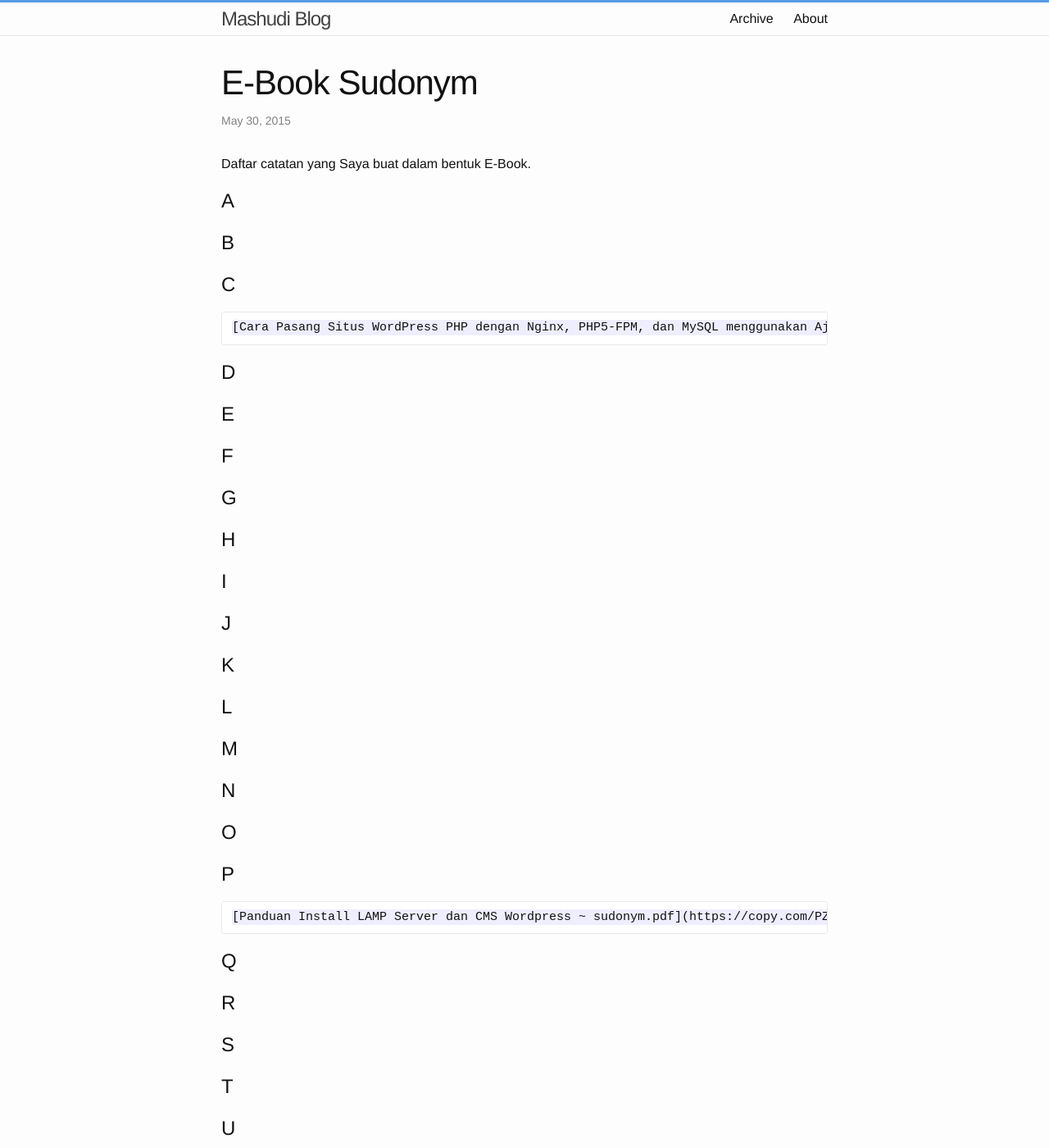
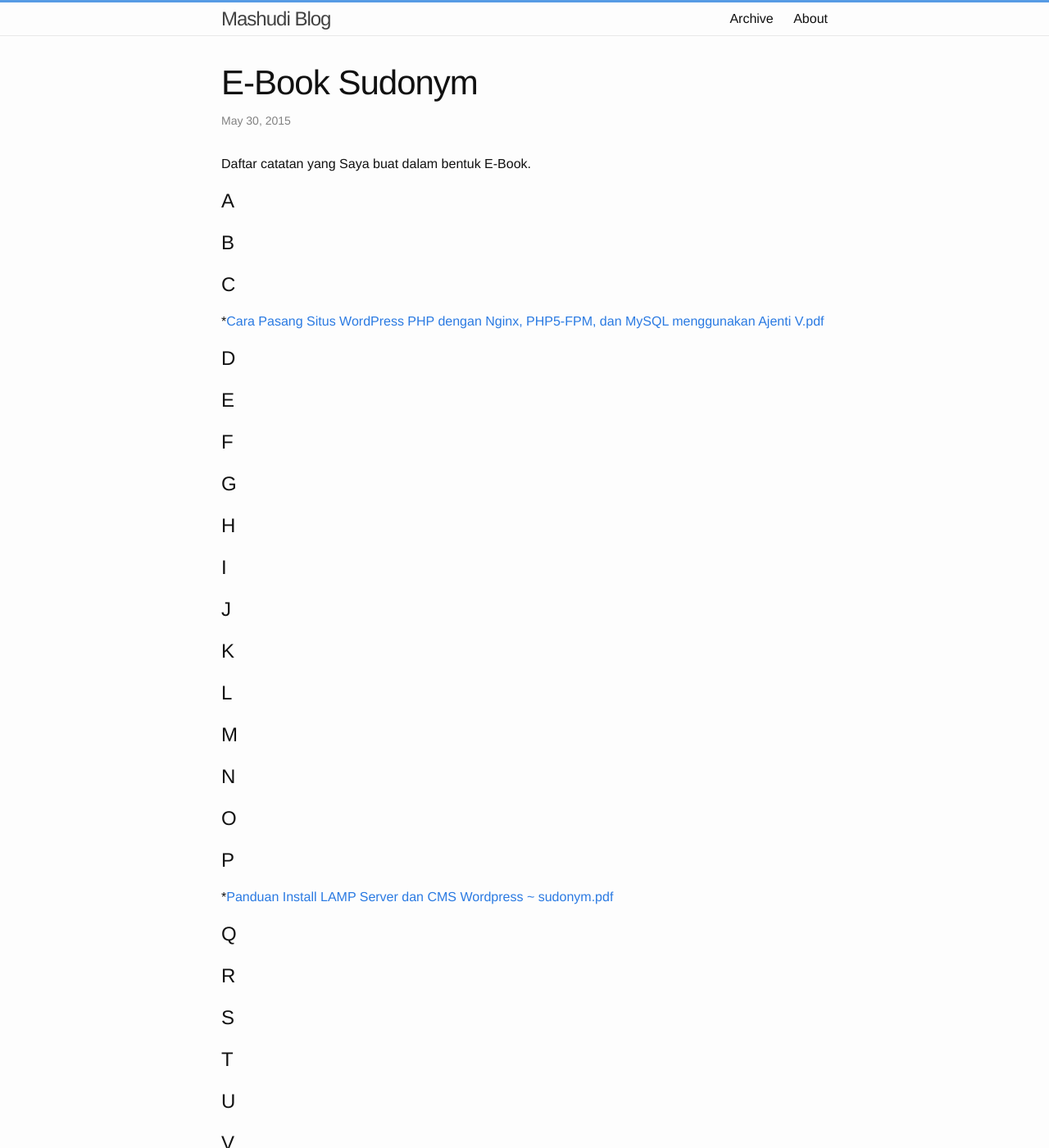
Before and after one commit to MashudiSudonym/diTerminal, a Jekyll site: the page built from _posts/2015-05-30-E-Book-Sudonym.md, in a window 1280 px wide and 1400 px high. Shown: the whole window at 82% size. Built offline with Jekyll 4.4.1, drawn with Linux system fonts in a browser that asks for light colours; comment, search, counter and statistics services are not loaded.

Commit message:
update halaman

```diff
--- a/_posts/2015-05-30-E-Book-Sudonym.md
+++ b/_posts/2015-05-30-E-Book-Sudonym.md
@@ -14,7 +14,7 @@ Daftar catatan yang Saya buat dalam bentuk E-Book.
 
 
 #C
-	[Cara Pasang Situs WordPress PHP dengan Nginx, PHP5-FPM, dan MySQL menggunakan Ajenti V.pdf](https://copy.com/KRycySK3uaoYvHjU)
+*[Cara Pasang Situs WordPress PHP dengan Nginx, PHP5-FPM, dan MySQL menggunakan Ajenti V.pdf](https://copy.com/KRycySK3uaoYvHjU)
 
 #D
 
@@ -53,7 +53,7 @@ Daftar catatan yang Saya buat dalam bentuk E-Book.
 
 
 #P
-	[Panduan Install LAMP Server dan CMS Wordpress ~ sudonym.pdf](https://copy.com/PZhUcQZPvyWDCGaE)
+*[Panduan Install LAMP Server dan CMS Wordpress ~ sudonym.pdf](https://copy.com/PZhUcQZPvyWDCGaE)
 
 #Q
 
```
